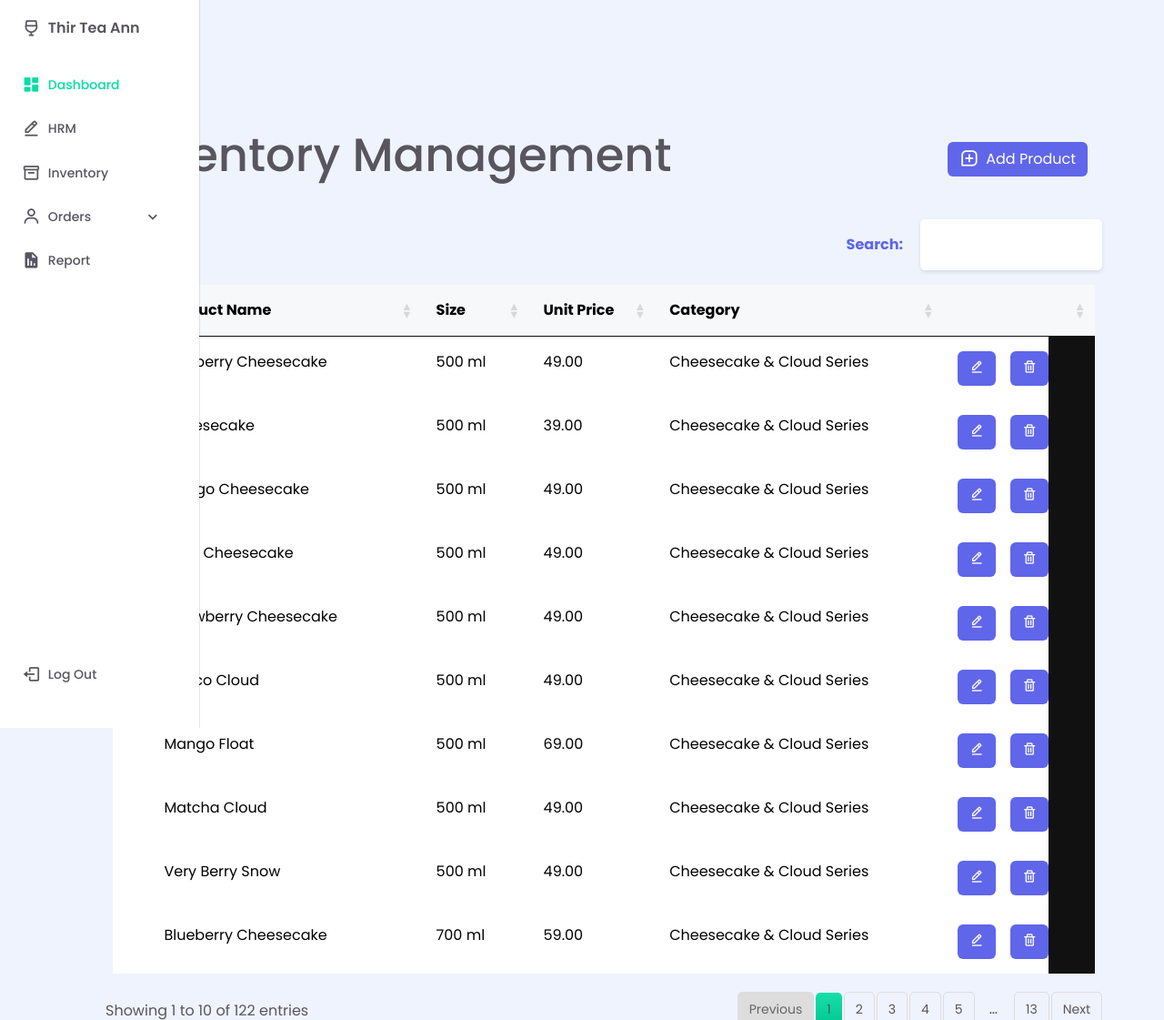
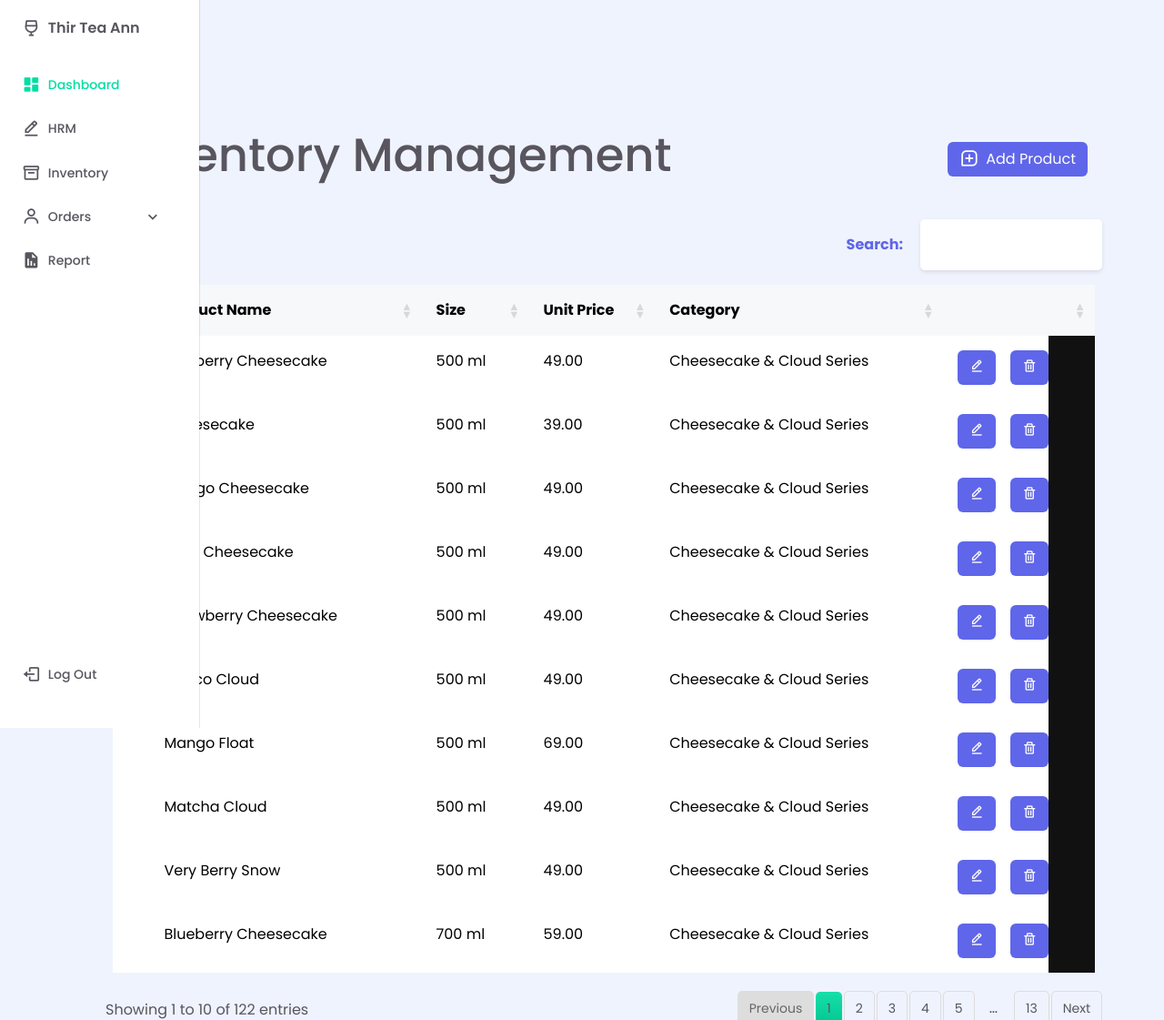
Before and after one commit to lokodata/thirteaann_pos, a PHP site: page /admin/inventory.php in a window 1280 px wide. Shown: the top 1121 px of the page at 91% size. Run offline with PHP 8.4, Linux system fonts and the light colour scheme; a user stored in the database is signed in; data comes from the database, SQL or seed files in the repository; some libraries are stand-ins or nearby versions.

Commit message:
Minimal changes in Inventory

```diff
--- a/styles/inventory.css
+++ b/styles/inventory.css
@@ -123,10 +123,6 @@
   border: none;
 }
 
-tr {
-  border: none;
-}
-
 td:last-child {
   display: flex !important;
   align-items: center !important;
@@ -135,9 +131,11 @@
 
 caption,
 th,
-td {
+td,
+tr,
+thead {
   padding: 1rem !important;
-  border: none;
+  border: none !important;
 }
 
 caption,
```
